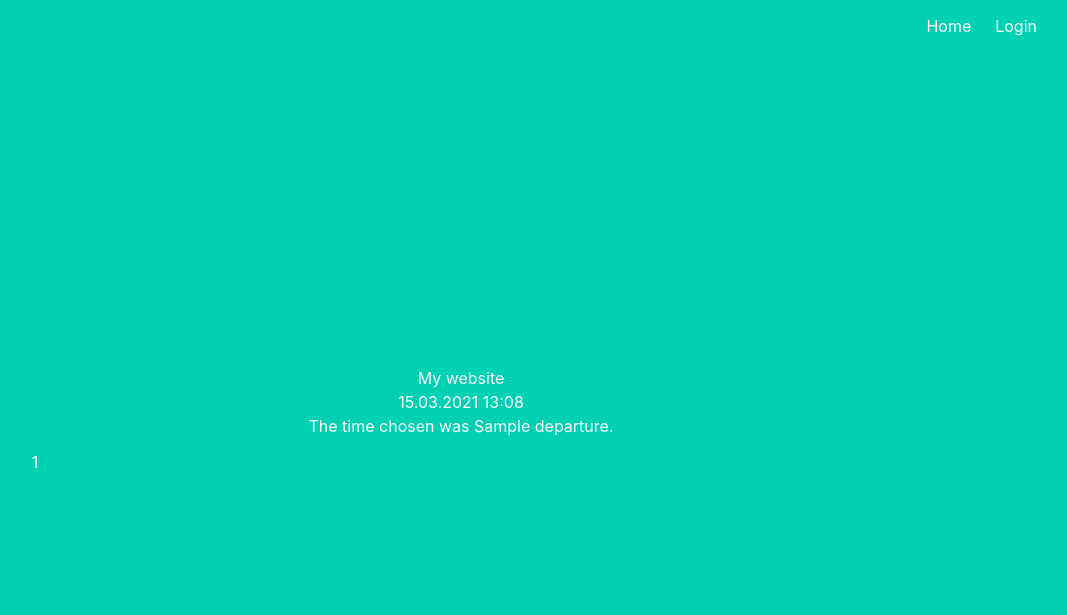
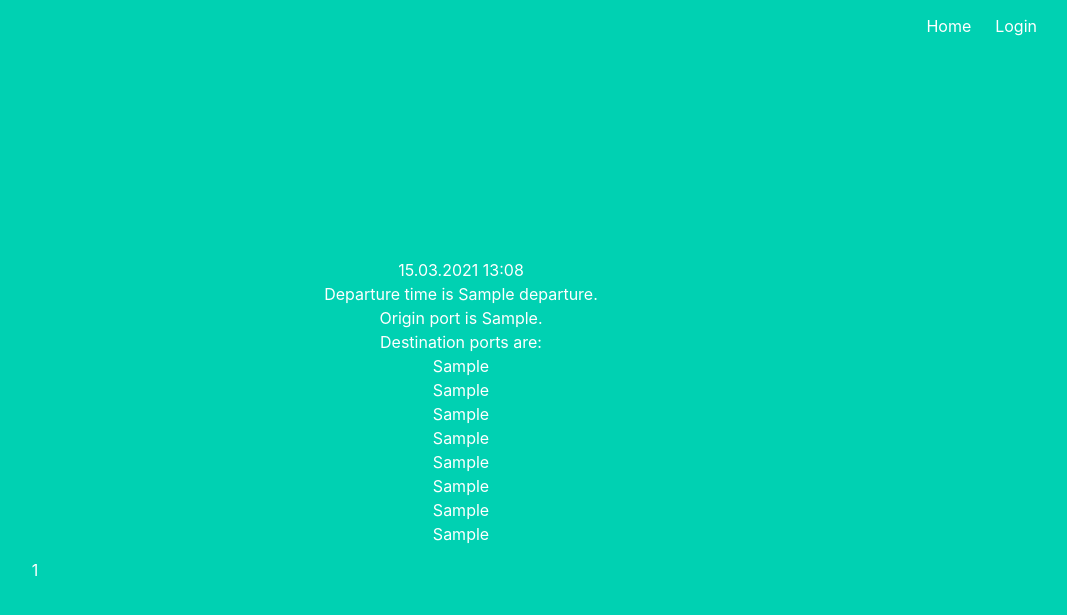
Before and after one commit to ullallulla/tour-tag, a Python web app: template templates/index.html in a window 1280 px wide. Shown: the top 615 px of the page, without its empty margins (179-1246 px from the left). Run offline with Jinja, Linux system fonts and the light colour scheme; the template is opened without the code that fills it: most values are stand-ins (such as "Sample title", 1, 10 or a date in 2020).

Commit message:
Add files via upload
Testing

```diff
--- a/templates/base.html
+++ b/templates/base.html
@@ -35,6 +35,8 @@
                             <a href="{{ url_for('main.set_departure_time') }}" class="navbar-item">
                                 Departure
                             </a>
+							{% endif %}
+							{% if current_user.is_authenticated %}
                             <a href="{{ url_for('main.set_ports') }}" class="navbar-item">
                                 Leader
                             </a>
--- a/templates/index.html
+++ b/templates/index.html
@@ -4,7 +4,6 @@
 <html>
 
 <body>
-    <h1>My website</h1>
 
 
 
@@ -29,8 +28,21 @@
     </script>
 
     {% if departure != None %}
-    <div >The time chosen was {{ departure }}.</div>
+    <div >Departure time is {{ departure }}.</div>
     {% endif %}
+
+    {% if origin_port != None %}
+    <div >Origin port is {{ origin_port }}.</div>
+    {% endif %}
+
+    {% if destination_ports != None %}
+	<div >Destination ports are: </div>
+	<ol>
+	{%for i in range(8)%}
+		<ul>{{destination_ports[i]}}</ul>
+	{%endfor%}
+	</ol>
+	{% endif %}
 
     {% if grid != None %}
     <div class="column" style="width: 300px;">{{ grid }}</div>
--- a/templates/leader.html
+++ b/templates/leader.html
@@ -15,6 +15,10 @@
   {% endif %}
 {% endwith %}
 </div>
+
+<h1 class="title">
+  Welcome, {{ name }}!
+</h1>
 
 <form method="POST">
     <h3 class="title">Origin port</h3>
```
